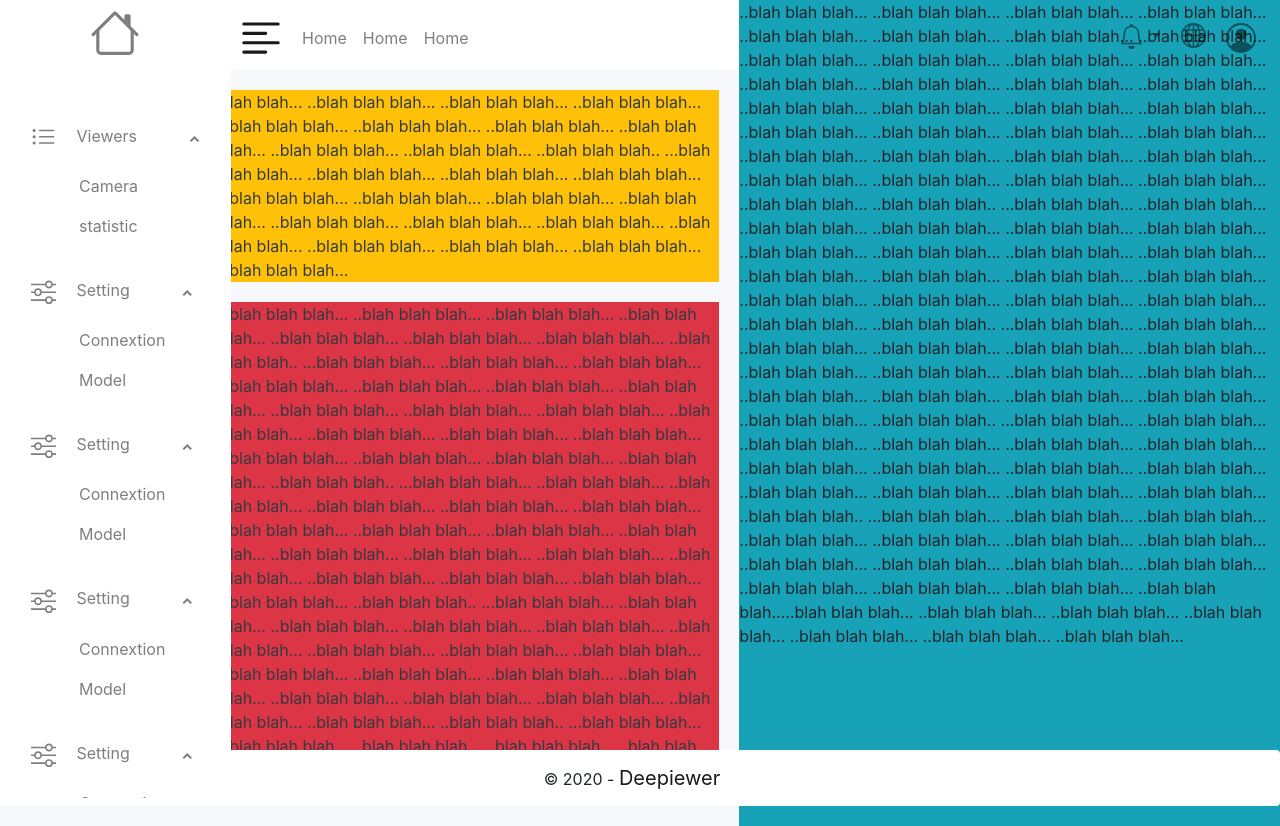
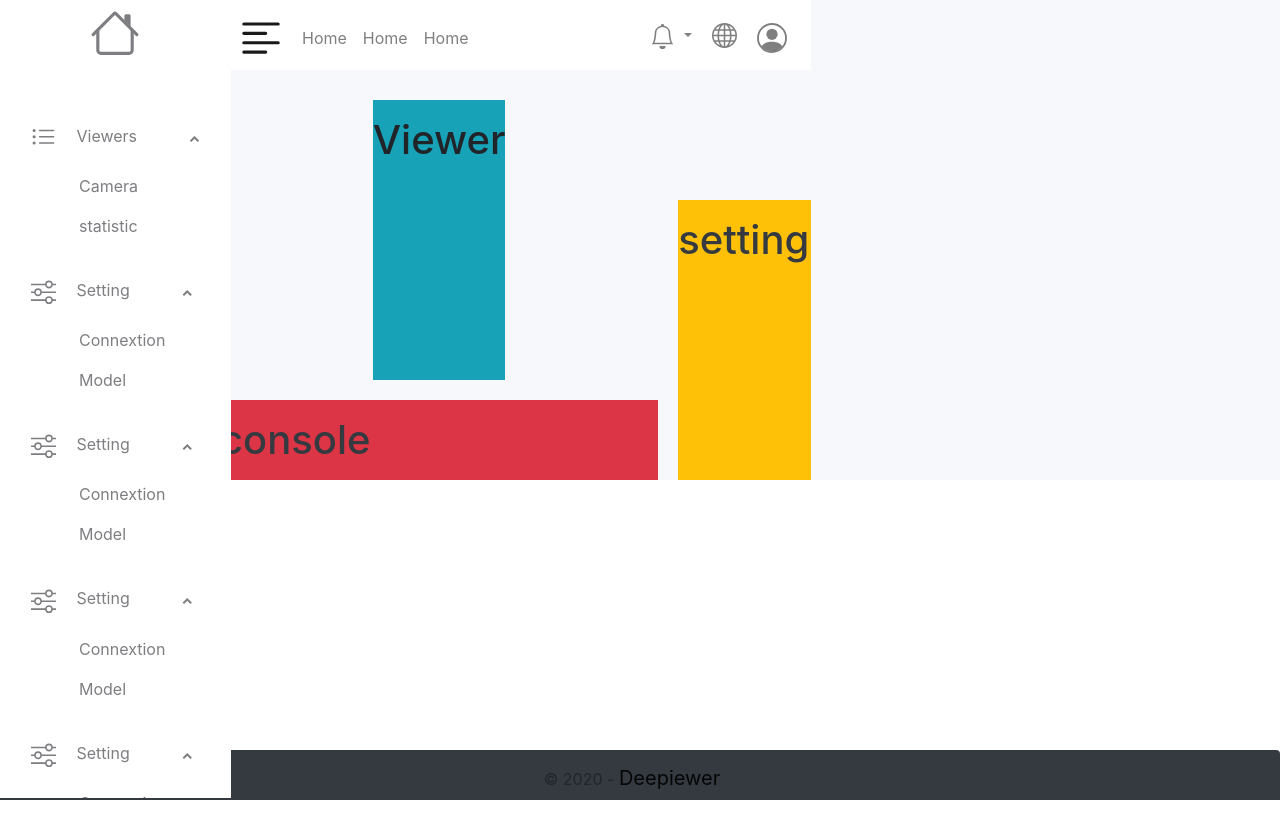
Before and after one commit to romeolandry/DeepStream_SDK_Viewer, a Django app: page / in a window 1280 px wide. After the commit the page ends 800 px from the top, so only its background shows below. Run offline with Django 3.2, Linux system fonts and the light colour scheme.

Commit message:
change grid

```diff
--- a/src/static/css/base.css
+++ b/src/static/css/base.css
@@ -137,8 +137,8 @@
     height: 100%;
     width: 100%;
     margin-left: 200;
-    grid-template-rows: repeat(4, auto) ;
-    grid-template-columns: repeat(2, auto);
+    grid-template-rows: repeat(5, 1fr) ;
+    grid-template-columns: repeat(4, 1fr);
     grid-gap:20px;
     padding-top: 0;
     padding-left: 10;
@@ -157,32 +157,32 @@
     margin-left: max-content;
     max-height: 70;
     grid-row: 1;
-    grid-column: 1 /span 2;
+    grid-column: 1 /span 4;
 }
 
 
-.viewer-grid .viewer-grid-content .info-class{
+.viewer-grid .viewer-grid-content .container-viewer{
     /* margin-right: -30;
     margin-left: 300;
     height: max-content;
     width: 50%;
     margin: 50; */
     float: right;
-    grid-row: 1 /span 4;
+    grid-row: 2 /span 3;
     grid-column: 2;
 }
 
-.viewer-grid .viewer-grid-content .warning-class{
+.viewer-grid .viewer-grid-content .container-setting{
     width: 100%;
     height: 100%;
-    grid-row: 2;
-    grid-column: 1;
+    grid-row: 3 /span 3;
+    grid-column: 4;
 }
 
-.viewer-grid .viewer-grid-content .danger-class{
+.viewer-grid .viewer-grid-content .container-console{
     color: rgb(247, 239, 239);
-    grid-row: 3;
-    grid-column: 1;
+    grid-row: 5;
+    grid-column: 1 /span 3;
 }
 
 .viewer-grid .viewer-grid-content .footer-test{
--- a/src/templates/base.html
+++ b/src/templates/base.html
@@ -192,70 +192,17 @@
 
                                 </div>
                             </div>
-                            <div class = " info-class bg-info">
-                                ..blah blah blah... ..blah blah blah...
-                                ..blah blah blah... ..blah blah blah... ..blah blah blah... ..blah blah blah...
-                                ..blah blah blah... ..blah blah blah... ..blah blah blah... ..blah blah blah...
-                                ..blah blah blah... ..blah blah blah... ..blah blah blah... ..blah blah blah...
-                                ..blah blah blah... ..blah blah blah... ..blah blah blah... ..blah blah blah...
-                                ..blah blah blah... ..blah blah blah... ..blah blah blah... ..blah blah blah...
-                                ..blah blah blah... ..blah blah blah... ..blah blah blah... ..blah blah blah...
-                                ..blah blah blah... ..blah blah blah... ..blah blah blah... ..blah blah blah...
-                                ..blah blah blah... ..blah blah blah... ..blah blah blah... ..blah blah blah..
-                                ...blah blah blah... ..blah blah blah... ..blah blah blah... ..blah blah blah...
-                                ..blah blah blah... ..blah blah blah... ..blah blah blah... ..blah blah blah...
-                                ..blah blah blah... ..blah blah blah... ..blah blah blah... ..blah blah blah...
-                                ..blah blah blah... ..blah blah blah... ..blah blah blah... ..blah blah blah...
-                                ..blah blah blah... ..blah blah blah... ..blah blah blah... ..blah blah blah..
-                                ...blah blah blah... ..blah blah blah... ..blah blah blah... ..blah blah blah...
-                                ..blah blah blah... ..blah blah blah... ..blah blah blah... ..blah blah blah...
-                                ..blah blah blah... ..blah blah blah... ..blah blah blah... ..blah blah blah...
-                                ..blah blah blah... ..blah blah blah... ..blah blah blah... ..blah blah blah..
-                                ...blah blah blah... ..blah blah blah... ..blah blah blah... ..blah blah blah...
-                                ..blah blah blah... ..blah blah blah... ..blah blah blah...
-                                ..blah blah blah... ..blah blah blah... ..blah blah blah... ..blah blah blah...
-                                ..blah blah blah... ..blah blah blah... ..blah blah blah... ..blah blah blah..
-                                ...blah blah blah... ..blah blah blah... ..blah blah blah... ..blah blah blah...
-                                ..blah blah blah... ..blah blah blah... ..blah blah blah... ..blah blah blah...
-                                ..blah blah blah... ..blah blah blah... ..blah blah blah...
-                                 ..blah blah blah...
-                                ..blah blah blah... ..blah blah blah... ..blah blah blah.....blah blah blah... ..blah blah blah... ..blah blah blah...
-
-                                ..blah blah blah... ..blah blah blah... ..blah blah blah... ..blah blah blah...
+                            <div class = " container-viewer bg-info">
+                                <p> <h1> Viewer</h1> </p>
                             </div>
-                            <div class = " warning-class bg-warning text-dark">
-                                blah blah... ..blah blah blah... ..blah blah blah...
-                                ..blah blah blah... ..blah blah blah... ..blah blah blah... ..blah blah blah...
-                                ..blah blah blah... ..blah blah blah... ..blah blah blah... ..blah blah blah..
-                                ...blah blah blah... ..blah blah blah... ..blah blah blah... ..blah blah blah...
-                                ..blah blah blah... ..blah blah blah... ..blah blah blah... ..blah blah blah...
-                                ..blah blah blah... ..blah blah blah... ..blah blah blah... ..blah blah blah...
-                                ..blah blah blah... ..blah blah blah... ..blah blah blah... ..blah blah blah...
+                            <div class = " container-setting bg-warning text-dark">
+                                <p> <h1> setting </h1> </p>
                             </div>
-                            <div class = " danger-class bg-danger text-dark">
-                                ..blah blah blah... ..blah blah blah... ..blah blah blah... ..blah blah blah...
-                                ..blah blah blah... ..blah blah blah... ..blah blah blah... ..blah blah blah..
-                                ...blah blah blah... ..blah blah blah... ..blah blah blah... ..blah blah blah...
-                                ..blah blah blah... ..blah blah blah... ..blah blah blah... ..blah blah blah...
-                                ..blah blah blah... ..blah blah blah... ..blah blah blah...
-                                ..blah blah blah... ..blah blah blah... ..blah blah blah... ..blah blah blah...
-                                ..blah blah blah... ..blah blah blah... ..blah blah blah... ..blah blah blah..
-                                ...blah blah blah... ..blah blah blah... ..blah blah blah... ..blah blah blah...
-                                ..blah blah blah... ..blah blah blah... ..blah blah blah... ..blah blah blah...
-                                ..blah blah blah... ..blah blah blah... ..blah blah blah...
-                                ..blah blah blah... ..blah blah blah... ..blah blah blah... ..blah blah blah...
-                                ..blah blah blah... ..blah blah blah... ..blah blah blah... ..blah blah blah..
-                                ...blah blah blah... ..blah blah blah... ..blah blah blah... ..blah blah blah...
-                                ..blah blah blah... ..blah blah blah... ..blah blah blah... ..blah blah blah...
-                                ..blah blah blah... ..blah blah blah... ..blah blah blah...
-                                ..blah blah blah... ..blah blah blah... ..blah blah blah... ..blah blah blah...
-                                ..blah blah blah... ..blah blah blah... ..blah blah blah... ..blah blah blah..
-                                ...blah blah blah... ..blah blah blah... ..blah blah blah... ..blah blah blah...
-                                ..blah blah blah... ..blah blah blah... ..blah blah blah... ..blah blah blah...
-                                ..blah blah blah... ..blah blah blah... ..blah blah blah...
+                            <div class = " container-console bg-danger text-dark">
+                                <p> <h1> console </h1> </p>
                             </div>
                             <footer class="footer-content-hidden " id="footer-content-id">
-                                <nav class="navbar navbar-expand-lg navbar-light bg-light bg-white rounded">
+                                <nav class="navbar navbar-expand-lg navbar-light bg-light bg-dark rounded">
                                     <div class="collapse navbar-collapse justify-content-md-center">
                                         <p class="mb-0">
                                             © 2020 - <a class="navbar-brand text-justify" href="index.html" class="text-muted">Deepiewer</a>
```
